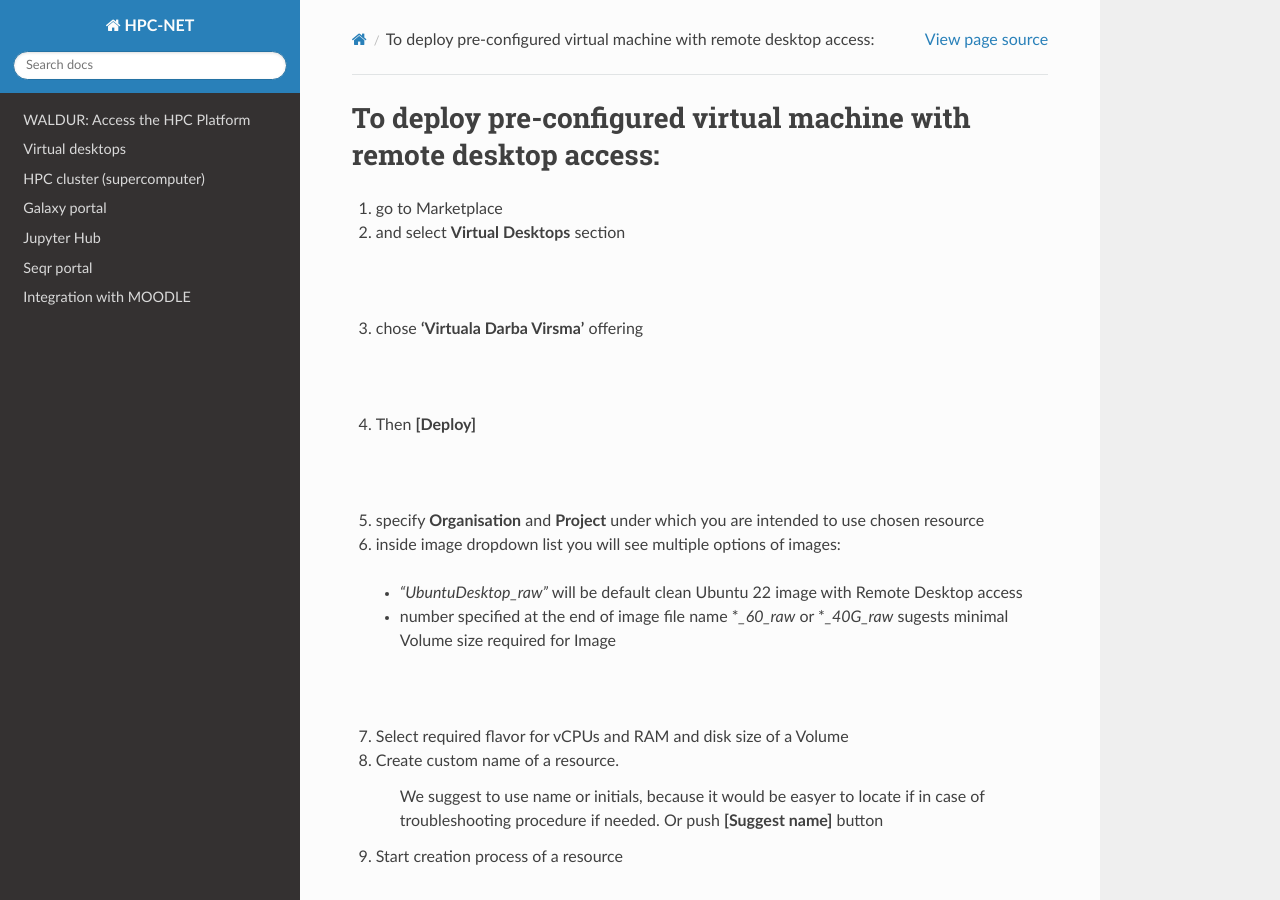
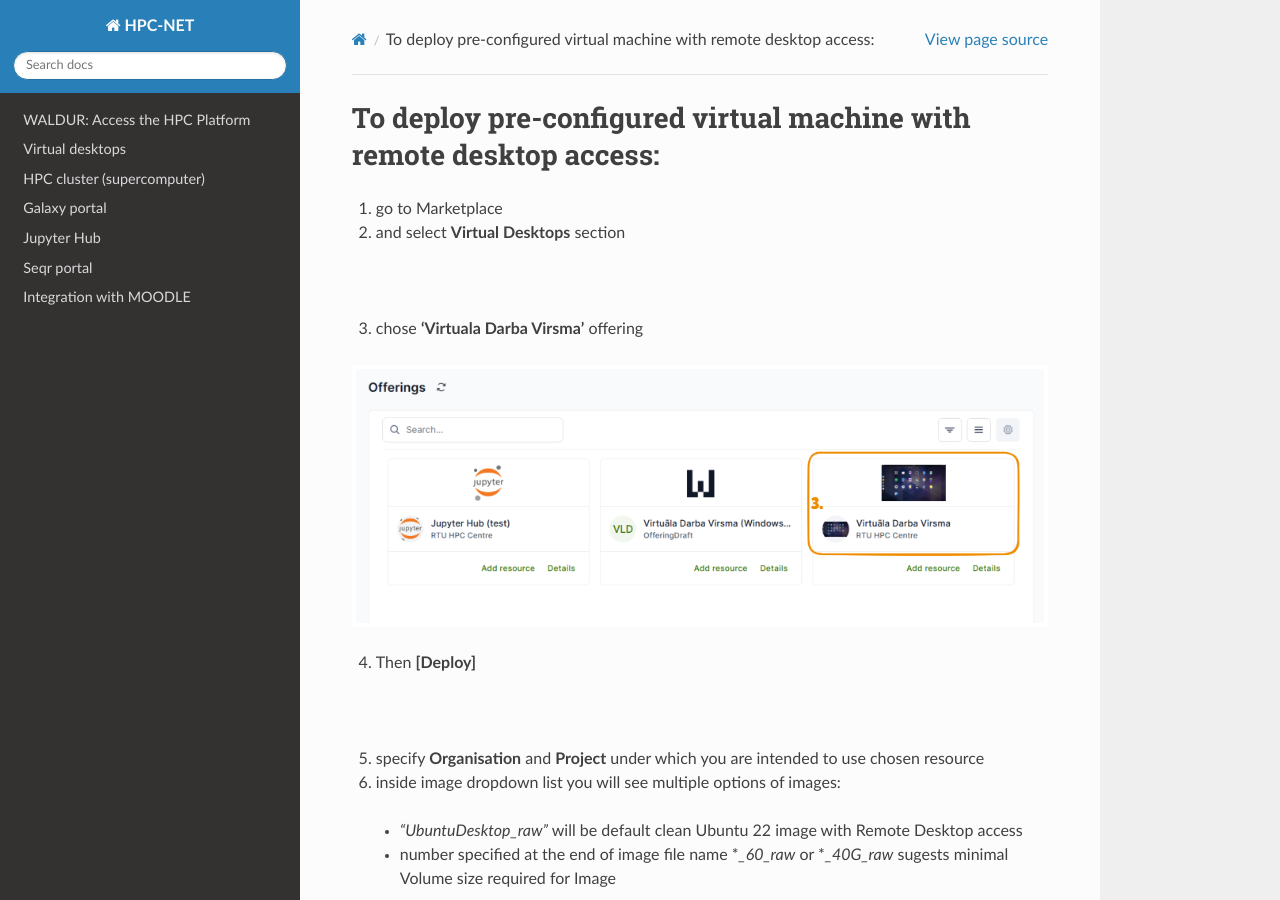
Before and after one commit to rtuhpc/hpc-platform, a Sphinx documentation site: the page built from doc/include/waldur_market_vd.md, in a window 1280 px wide and 900 px high. Built offline with Sphinx 7.4.7 and the Read the Docs theme 3.1.0, drawn with Linux system fonts in a browser that asks for light colours.

Commit message:
Update waldur_market_vd.md

```diff
--- a/doc/include/waldur_market_vd.md
+++ b/doc/include/waldur_market_vd.md
@@ -8,7 +8,7 @@
 
 3. chose **'Virtuala Darba Virsma'** offering
 
-![](images/waldur-market-vd3.png)
+![](/images/waldur-market-vd3.png)
 
 
 4. Then **[Deploy]**
```
